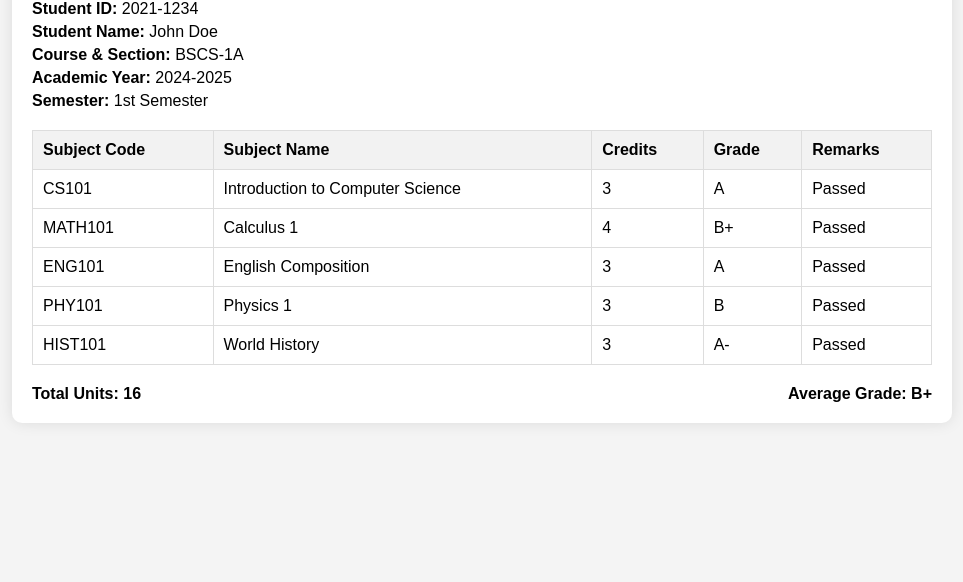
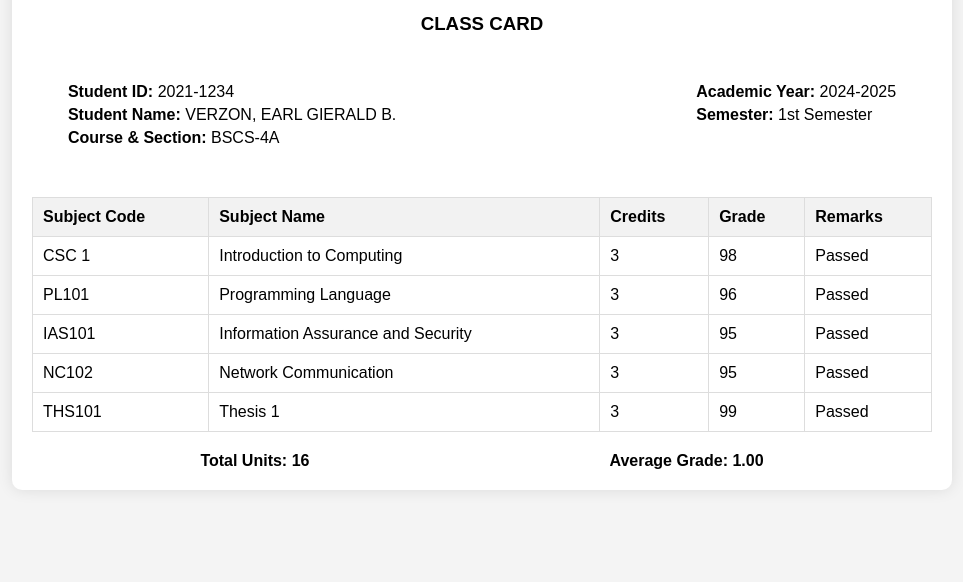
Before and after one commit to mrTraderOps/StudentNCGrade, a plain HTML site: page index.html in a window 1280 px wide. Shown: the part 218-800 px from the top of the page, without its empty margins (158-1121 px from the left). Drawn offline with Linux system fonts and the light colour scheme.

Commit message:
ClassCard

```diff
--- a/index.html
+++ b/index.html
@@ -23,18 +23,26 @@
             max-width: 900px;
             box-shadow: 0 0 15px rgba(0, 0, 0, 0.1);
             border-radius: 10px;
+            display: flex;
+            flex-direction: column;
+            justify-content: baseline;
+            align-items: center;
         }
 
         .logo {
             display: block;
             margin: 0 auto;
-            width: 150px;
+            width: 100px;
             height: auto;
         }
 
         .details {
             margin-top: 20px;
             margin-bottom: 20px;
+            display: flex;
+            flex-direction: row;
+            gap: 300px;
+
         }
 
         .details div {
@@ -67,7 +75,7 @@
         .footer {
             margin-top: 20px;
             display: flex;
-            justify-content: space-between;
+            gap: 300px;
         }
 
         .footer div {
@@ -78,15 +86,24 @@
 <body>
     <div class="container">
         <!-- Logo -->
-        <img src="logo.png" alt="Logo" class="logo">
+        <img src="image.png" alt="Logo" class="logo">
+        <h3>CLASS CARD</h3>
 
         <!-- Student Details -->
         <div class="details">
-            <div><span>Student ID:</span> 2021-1234</div>
-            <div><span>Student Name:</span> John Doe</div>
-            <div><span>Course & Section:</span> BSCS-1A</div>
-            <div><span>Academic Year:</span> 2024-2025</div>
-            <div><span>Semester:</span> 1st Semester</div>
+            <div>
+                <div><span>Student ID:</span> 2021-1234</div>
+                <div><span>Student Name:</span> VERZON, EARL GIERALD B.</div>
+                <div><span>Course & Section:</span> BSCS-4A</div>
+            </div>
+            <div>
+
+                <div><span>Academic Year:</span> 2024-2025</div>
+                <div><span>Semester:</span> 1st Semester</div>
+            </div>
+
+
+
         </div>
 
         <!-- Table with Subjects -->
@@ -101,39 +118,41 @@
                 </tr>
             </thead>
             <tbody>
+                <!-- Replaced subjects with the given data -->
                 <tr>
-                    <td>CS101</td>
-                    <td>Introduction to Computer Science</td>
+                    <td>CSC 1</td>
+                    <td>Introduction to Computing</td>
                     <td>3</td>
-                    <td>A</td>
+                    <td>98</td>
                     <td>Passed</td>
                 </tr>
                 <tr>
-                    <td>MATH101</td>
-                    <td>Calculus 1</td>
-                    <td>4</td>
-                    <td>B+</td>
+                    <td>PL101 </td>
+                    <td>Programming Language</td>
+                    <td>3</td>
+                    <td>96</td>
                     <td>Passed</td>
                 </tr>
                 <tr>
-                    <td>ENG101</td>
-                    <td>English Composition</td>
+                <tr>
+                    <td>IAS101</td>
+                    <td>Information Assurance and Security</td>
                     <td>3</td>
-                    <td>A</td>
+                    <td>95</td>
                     <td>Passed</td>
                 </tr>
                 <tr>
-                    <td>PHY101</td>
-                    <td>Physics 1</td>
+                    <td>NC102</td>
+                    <td>Network Communication</td>
                     <td>3</td>
-                    <td>B</td>
+                    <td>95</td>
                     <td>Passed</td>
                 </tr>
                 <tr>
-                    <td>HIST101</td>
-                    <td>World History</td>
+                    <td>THS101</td>
+                    <td>Thesis 1</td>
                     <td>3</td>
-                    <td>A-</td>
+                    <td>99</td>
                     <td>Passed</td>
                 </tr>
             </tbody>
@@ -142,7 +161,7 @@
         <!-- Footer with Total Units and Average Grade -->
         <div class="footer">
             <div>Total Units: 16</div>
-            <div>Average Grade: B+</div>
+            <div>Average Grade: 1.00</div>
         </div>
     </div>
 </body>
```
Also changed, not shown: image.png (added), index.css (added).
